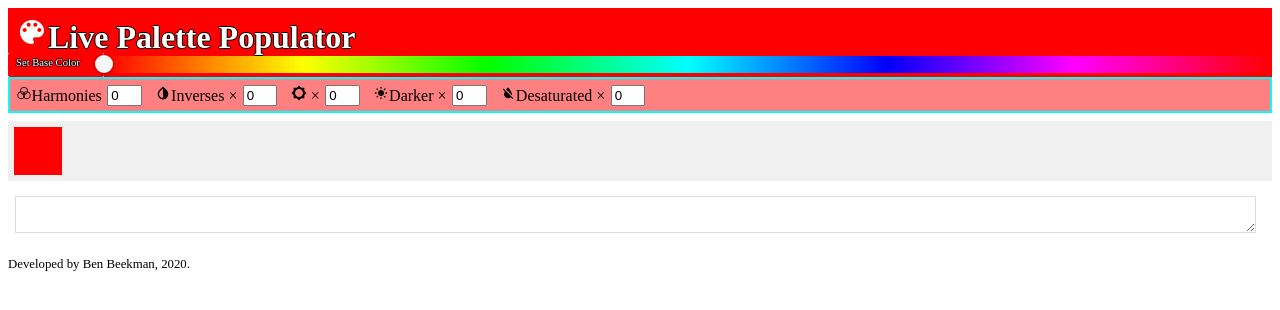
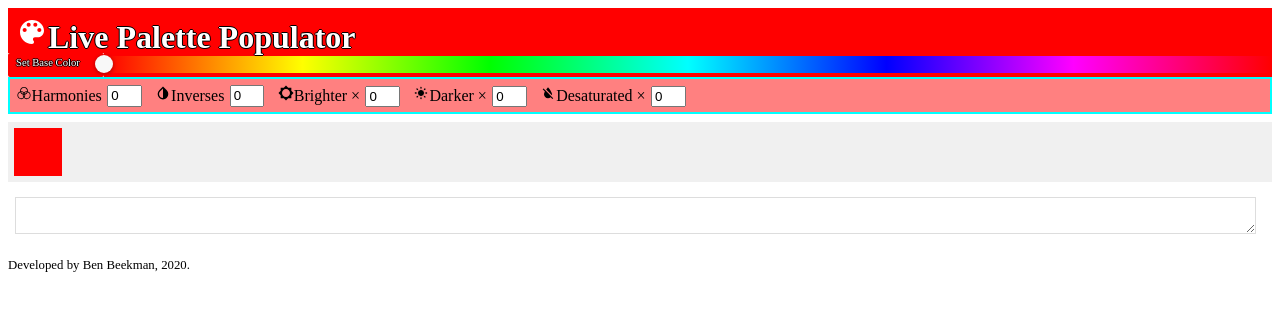
Before and after one commit to beekman/color-combo-creator, a React app: page / in a window 1280 px wide. Shown: the top 310 px of the page. Built offline with nearby package versions, Linux system fonts and the light colour scheme.

Commit message:
improved labels with consistent tooltips explaining each variation option

```diff
--- a/src/components/VariationsControls/VariationsControls.js
+++ b/src/components/VariationsControls/VariationsControls.js
@@ -80,11 +80,11 @@ const VariationsControls = (color) => {
   return (
     <>
       <div className={styles.VariationsControls} style={{ background: `hsl(${(color.color.h)}, ${color.color.s * 100}%, ${color.color.l * 150}%)`, borderWidth: '2px', borderColor: `hsl(${(getOppositeDegree(color.color.h))}, ${color.color.s * 100}%, ${color.color.l * 100}%)`, borderStyle: 'solid' }}>
-        <label htmlFor="harmonyQuantity" title="Complementary colors to generate, evenly spaced around the color wheel. Best results are found between 2 (for a triadic color scheme) and 5"><IoIosColorFilter />Harmonies</label><input type="number" id="harmonyQuantity" value={harmonyQuantity} min="0" max="9" onChange={({ target }) => setHarmonyQuantity(target.value)} />
-        <label htmlFor="inverseQuantity" title="Colors opposite from the base & harmonic colors on the color wheel"><MdInvertColors />Inverses &times;</label><input type="number" id="inverseQuantity" min="0" max={harmonyQuantity} value={inverseQuantity} onChange={({ target }) => setInverseQuantity(target.value)} />
-        <label htmlFor="lighterQuantity" title="Lighter color sets to generate from the base, harmonies, and inverses"><MdBrightnessLow /> &times;</label><input type="number" id="lighterQuantity" value={lighterQuantity} onChange={({ target }) => setLighterQuantity(target.value)} />
-        <label htmlFor="darkerQuantity"><TiAdjustBrightness />Darker &times;</label><input type="number" id="darkerQuantity" min="0" max="9" value={darkerQuantity} onChange={({ target }) => setDarkerQuantity(target.value)} />
-        <label htmlFor="desaturatedQuantity"><MdFormatColorReset />Desaturated &times;</label><input type="number" id="desaturatedQuantity" value={desaturatedQuantity} min="0" max="9" onChange={({ target }) => setDesaturatedQuantity(target.value)} />
+        <label htmlFor="harmonyQuantity" title="Complementary colors to generate, evenly spaced around the color wheel. 2 will give you a split complementary triad scheme, 3 will return a color from each quarter of the color wheel."><IoIosColorFilter />Harmonies</label><input type="number" id="harmonyQuantity" value={harmonyQuantity} min="0" max="9" onChange={({ target }) => setHarmonyQuantity(target.value)} />
+        <label htmlFor="inverseQuantity" title="Colors opposite from the base & harmonic colors on the color wheel. First color is inverted base, subsequent colors are inverted harmonies."><MdInvertColors />Inverses</label><input type="number" id="inverseQuantity" min="0" max={harmonyQuantity} value={inverseQuantity} onChange={({ target }) => setInverseQuantity(target.value)} />
+        <label htmlFor="lighterQuantity" title="Lighter color sets to generate from the base, harmonies, and inverses, with each increment stepping closer to white."><MdBrightnessLow />Brighter &times;<input type="number" id="lighterQuantity" value={lighterQuantity} onChange={({ target }) => setLighterQuantity(target.value)} /></label>
+        <label htmlFor="darkerQuantity" title="Darker color sets to generate from the base, harmonies, and inverses,with each increment stepping closer to black."> <TiAdjustBrightness />Darker &times;<input type="number" id="darkerQuantity" min="0" max="9" value={darkerQuantity} onChange={({ target }) => setDarkerQuantity(target.value)} /></label>
+        <label htmlFor="desaturatedQuantity" title="Less saturated color sets to generate from the base, harmonies, and inverses, with each increment stepping closer to grayscale."><MdFormatColorReset />Desaturated &times;<input type="number" id="desaturatedQuantity" value={desaturatedQuantity} min="0" max="9" onChange={({ target }) => setDesaturatedQuantity(target.value)} /></label>
       </div>
 
       <section className={styles.ColorMatches}>
```
